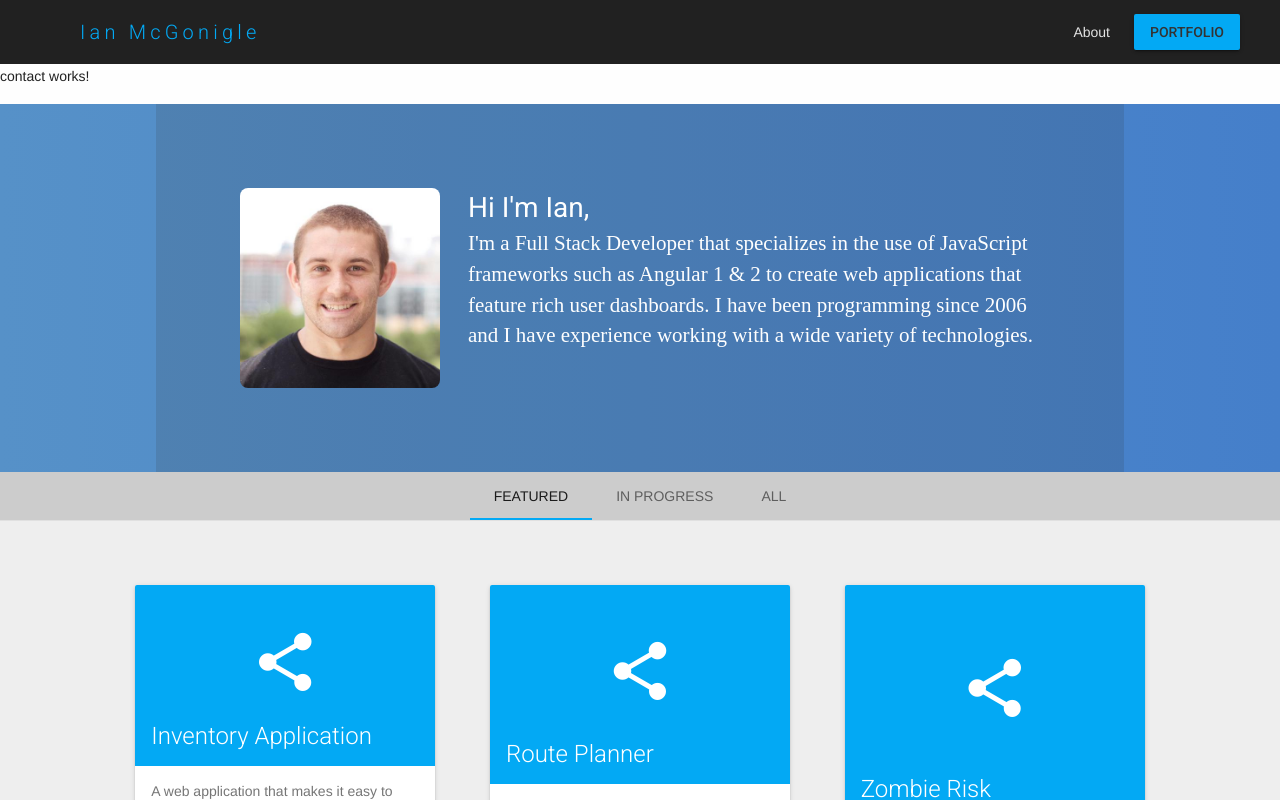
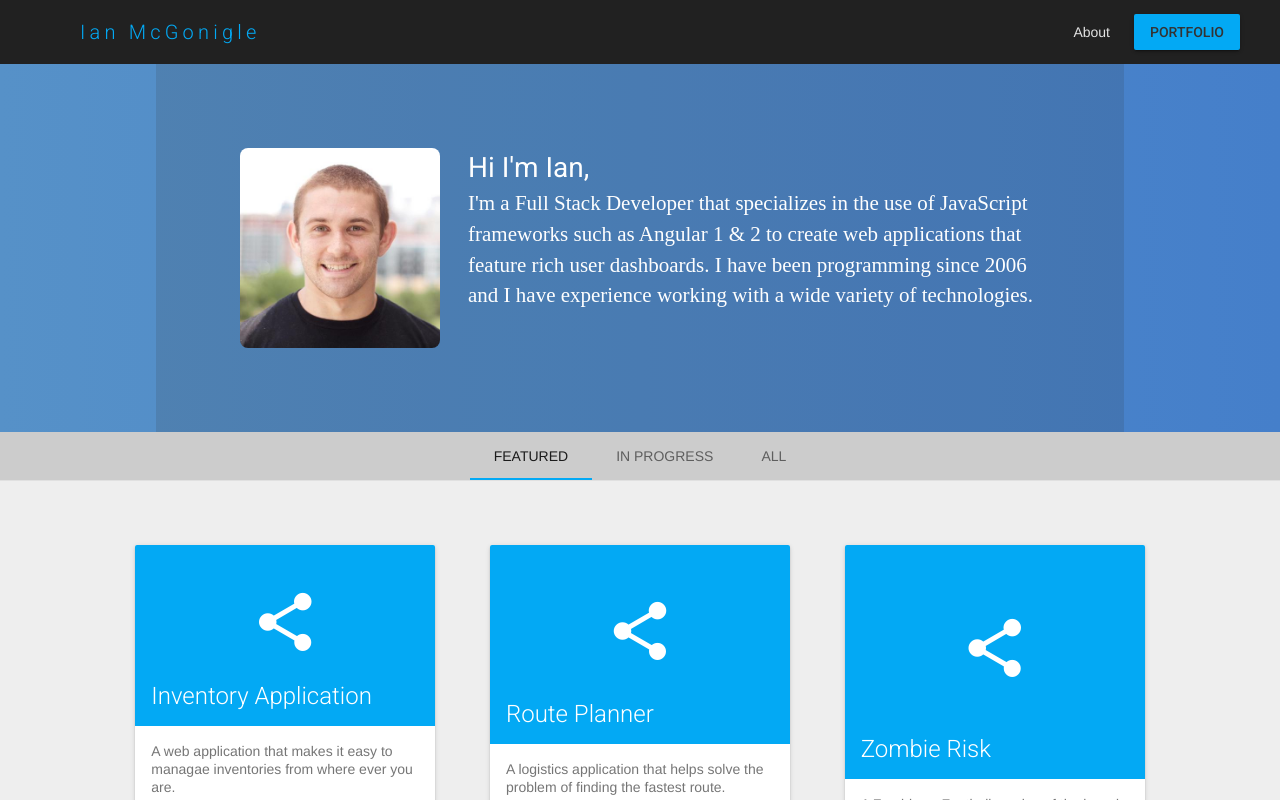
Before and after one commit to imcgonigle/Angular-Portfolio, an Angular app: page / in a window 1280 px wide. Built offline with nearby package versions, Linux system fonts and the light colour scheme; some icons are missing.

Commit message:
add some div containers

```diff
--- a/src/app/core/contact/contact.component.html
+++ b/src/app/core/contact/contact.component.html
@@ -1,3 +1,5 @@
-<p>
-  contact works!
-</p>
+<div class="contact-container">
+    <div class="contact-section">
+
+    </div>
+</div>
```
